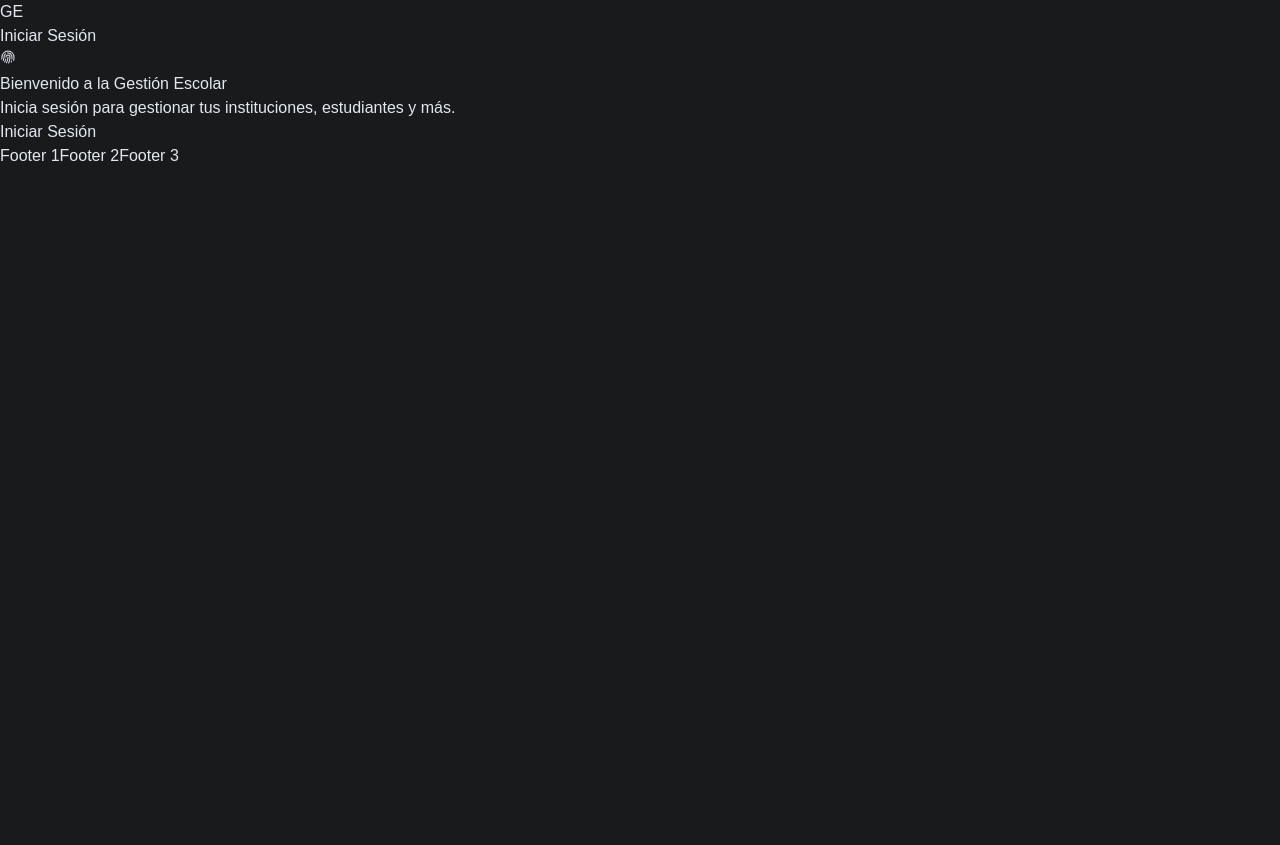
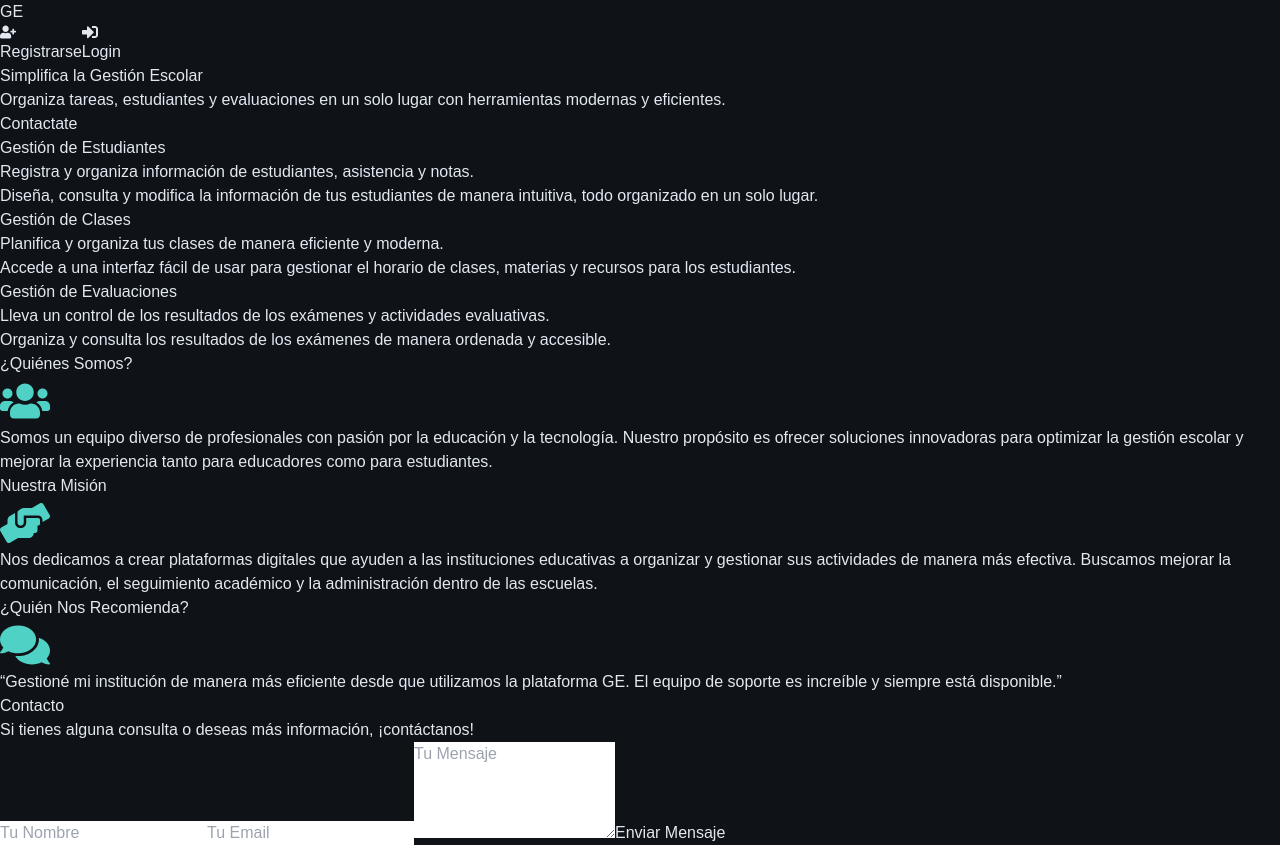
Before and after one commit to GRAMAPHENIA/ge-gestion-escolar-web-app, a Next.js app: page / in a window 1280 px wide. Before the commit the page ends 800 px from the top, so only its background shows below. Built offline with nearby package versions, Linux system fonts and the light colour scheme; no server answers.

Commit message:
mods-page

```diff
--- a/src/app/(routes)/tablero/page.tsx
+++ b/src/app/(routes)/tablero/page.tsx
@@ -198,7 +198,7 @@ const Dashboard = () => {
             <div className="border-b border-gray-700 mt-2"></div>
           </div>
 
-           {/* Primary Panel */}
+          {/* Primary Panel */}
 
           {/* Opciones del menú */}
           <div className="flex flex-col space-y-2 p-2">
--- a/src/app/globals.css
+++ b/src/app/globals.css
@@ -3,13 +3,13 @@
 @tailwind utilities;
 
 :root {
-  --background: #191a1c;
+  --background: #0f1318;
   --foreground: #e2e8f0;
 }
 
 @media (prefers-color-scheme: dark) {
   :root {
-    --background: #0a0a0a;
+    --background: #0f1318;
     --foreground: #ededed;
   }
 }
--- a/src/app/page.tsx
+++ b/src/app/page.tsx
@@ -1,14 +1,17 @@
-// pages/index.tsx
 "use client";
 
 import { useEffect, useState } from "react";
+import { useRouter } from "next/navigation";
+import { FaUsers, FaHandsHelping, FaComments } from "react-icons/fa";
+import { FaUserPlus, FaSignInAlt } from "react-icons/fa"; // Íconos para el dashboard
 import { supabase } from "@/supabase/supabaseClient";
 import { User } from "@supabase/supabase-js";
-import { GoSignOut } from "react-icons/go";
-import { PiFingerprint } from "react-icons/pi";
+import { MdAccountCircle } from "react-icons/md"; // Icono para el avatar
 
-export default function Home() {
-  const [user, setUser] = useState<User | null>(null); // Tipo explícito para el usuario
+const Home: React.FC = () => {
+  const [user, setUser] = useState<User | null>(null);
+  const [isMenuOpen, setIsMenuOpen] = useState(false);
+  const router = useRouter();
 
   useEffect(() => {
     const fetchUser = async () => {
@@ -25,100 +28,264 @@ export default function Home() {
     );
 
     return () => {
-      authListener.subscription.unsubscribe(); // Limpieza del listener
+      authListener.subscription.unsubscribe();
     };
   }, []);
 
-  // Función para cerrar sesión
+  const handleLoginRedirect = () => {
+    router.push("/inicio-de-sesion");
+  };
+
+  const handleRegisterRedirect = () => {
+    router.push("/registro");
+  };
 
   const handleLogout = async () => {
     const { error } = await supabase.auth.signOut();
     if (error) alert("Error al cerrar sesión");
-    setUser(null); // Asegurarse de que el estado del usuario se actualice
+    setUser(null);
   };
 
-  // Funciones para redirigir al inicio de sesión y al tablero
-  const handleLoginRedirect = () => {
-    window.location.href = "/inicio-de-sesion"; // Redirige a la página de login
+  const handleDashboardRedirect = () => {
+    router.push("/tablero");
   };
 
-  // Función para redirigir al tablero
-  const handleDashboardRedirect = () => {
-    window.location.href = "/tablero"; // Redirige al tablero del usuario
+  const handleScrollToForm = () => {
+    const formSection = document.getElementById("contact-form");
+    if (formSection) {
+      formSection.scrollIntoView({ behavior: "smooth" });
+    }
   };
 
-  // Contenido de la página
+  const toggleMenu = () => setIsMenuOpen(!isMenuOpen);
+
   return (
-    <div className="grid grid-rows-[auto_1fr_20px] items-center justify-items-center min-h-screen p-8 pb-20 gap-16 sm:p-20 font-[family-name:var(--font-geist-sans)] bg-gray-900 text-gray-200">
-      {/* Barra Superior */}
-      <header className="w-full flex justify-between items-center px-8 py-4 bg-gray-800 shadow-md rounded">
+    <div className="min-h-screen flex flex-col mx-auto text-gray-200 px-8 sm:px-20 pt-8 max-w-7xl">
+      {/* Header */}
+      <header className="w-full flex justify-between items-center py-4 mb-8 p-4">
         <h1 className="text-4xl font-bold text-teal-400">GE</h1>
         <div>
           {user ? (
-            <div className="flex items-center gap-4">
+            <div className="flex items-center gap-4 relative">
               <span className="text-sm">Hola, {user.email}</span>
+
+              {/* Avatar with Dropdown */}
+              <div className="relative">
+                <button
+                  onClick={toggleMenu}
+                  className="flex items-center justify-center w-10 h-10 rounded-full bg-teal-600 hover:bg-teal-500 text-white"
+                >
+                  <MdAccountCircle size={24} />
+                </button>
+
+                {isMenuOpen && (
+                  <div className="absolute right-0 mt-2 w-48 bg-gray-800 rounded-lg shadow-lg z-10 border border-gray-700 p-4 space-y-2">
+                    <button
+                      onClick={handleDashboardRedirect}
+                      className="w-full px-4 py-2 text-left text-gray-200 hover:bg-teal-500/50 rounded-lg border border-gray-700"
+                    >
+                      Ir al Dashboard
+                    </button>
                     <button
                       onClick={handleLogout}
-                className="flex items-center px-2 py-2 text-left bg-rose-600/20 hover:bg-rose-500/20 text-rose-400 hover:text-rose-300 transition duration-100 rounded-md"
+                      className="w-full px-4 py-2 text-left text-gray-200 hover:bg-rose-500/50 rounded-lg border border-gray-700"
                     >
-                <GoSignOut />
+                      Cerrar sesión
                     </button>
                   </div>
+                )}
+              </div>
+            </div>
           ) : (
-            <div className="flex items-center space-x-6">
-              <p>Iniciar Sesión</p>
+            <div className="flex gap-4">
+              <button
+                onClick={handleRegisterRedirect}
+                className="flex items-center px-4 py-2 bg-teal-600/20 hover:bg-teal-500/20 text-teal-400 hover:text-teal-300 transition duration-100 rounded-md"
+              >
+                <FaUserPlus /> <span className="ml-2">Registrarse</span>
+              </button>
               <button
                 onClick={handleLoginRedirect}
-                className="flex items-center px-2 py-2 text-left bg-teal-600/20 hover:bg-teal-500/20 text-teal-400 hover:text-teal-300 transition duration-100 rounded-md"
+                className="flex items-center px-4 py-3 bg-cyan-600/20 hover:bg-cyan-500/20 text-cyan-400 hover:cyan-teal-300 transition duration-100 rounded-md"
               >
-               <PiFingerprint />
+                <FaSignInAlt /><span className="ml-2">Login</span>
               </button>
             </div>
           )}
         </div>
       </header>
 
-      {/* Contenido Principal */}
-      <main className="flex flex-col gap-8 row-start-2 items-center sm:items-start">
+      {/* Hero Section */}
+      <section className="min-h-40 flex items-center justify-center bg-gradient-to-r from-teal-600/30 via-slate-700/50 to-slate-800 rounded-lg shadow-lg text-center mb-8 p-10">
+        <div>
+          <h2 className="text-5xl font-bold text-white mb-4">
+            Simplifica la Gestión Escolar
+          </h2>
+          <p className="text-lg text-gray-200 mb-8">
+            Organiza tareas, estudiantes y evaluaciones en un solo lugar con
+            herramientas modernas y eficientes.
+          </p>
           {user ? (
-          <div className="text-center">
-            <h2 className="text-2xl">Bienvenido de nuevo, {user.email}</h2>
-            <p>Accede a tu tablero para gestionar tus actividades.</p>
             <button
               onClick={handleDashboardRedirect}
-              className="flex items-center mx-auto mt-8 px-4 py-2 text-left bg-teal-600/20 hover:bg-teal-500/20 text-teal-400 hover:text-teal-300 transition duration-100 rounded-md"
+              className="flex mx-auto items-center px-4 py-2 bg-cyan-600/20 hover:bg-cyan-500/20 text-cyan-400 hover:text-cyan-300 transition duration-100 rounded-md"
             >
-              Ir al Tablero
+              Acceder al Dashboard
             </button>
+          ) : (
+            <button
+              onClick={handleScrollToForm}
+              className="flex mx-auto items-center px-4 py-2 bg-cyan-600/20 hover:bg-cyan-500/20 text-cyan-400 hover:text-cyan-300 transition duration-100 rounded-md"
+            >
+              Contactate
+            </button>
+          )}
         </div>
-        ) : (
-          <div className="text-center">
-            <h2 className="text-2xl">Bienvenido a la Gestión Escolar</h2>
-            <p>
-              Inicia sesión para gestionar tus instituciones, estudiantes y más.
+      </section>
+
+      {/* Features Section */}
+      <section className="flex flex-col gap-8">
+        {/* Gestión de Estudiantes */}
+        <div className="flex flex-col sm:flex-row items-center sm:items-stretch gap-8">
+          <div className="flex-1 flex flex-col justify-center px-8 sm:px-20 bg-teal-600/30 text-left rounded-lg">
+            <h3 className="text-4xl font-bold text-teal-400 mb-4">
+              Gestión de Estudiantes
+            </h3>
+            <p className="text-lg text-gray-400">
+              Registra y organiza información de estudiantes, asistencia y
+              notas.
             </p>
+          </div>
+          <div className="flex-1 flex justify-center items-center bg-slate-800 rounded-lg">
+            <p className="text-lg text-gray-300 p-8 sm:p-16 text-right">
+              Diseña, consulta y modifica la información de tus estudiantes de
+              manera intuitiva, todo organizado en un solo lugar.
+            </p>
+          </div>
+        </div>
+
+        {/* Gestión de Clases */}
+        <div className="flex flex-col sm:flex-row-reverse items-center sm:items-stretch gap-8">
+          <div className="flex-1 flex flex-col justify-center px-8 sm:px-20 bg-teal-600/30 text-left rounded-lg">
+            <h3 className="text-4xl font-bold text-teal-400 mb-4">
+              Gestión de Clases
+            </h3>
+            <p className="text-lg text-gray-400">
+              Planifica y organiza tus clases de manera eficiente y moderna.
+            </p>
+          </div>
+          <div className="flex-1 flex justify-center items-center bg-slate-800 rounded-lg">
+            <p className="text-lg text-gray-300 p-8 sm:p-16">
+              Accede a una interfaz fácil de usar para gestionar el horario de
+              clases, materias y recursos para los estudiantes.
+            </p>
+          </div>
+        </div>
+
+        {/* Gestión de Evaluaciones */}
+        <div className="flex flex-col sm:flex-row items-center sm:items-stretch gap-8">
+          <div className="flex-1 flex flex-col justify-center px-8 sm:px-20 bg-teal-600/30 text-left rounded-lg">
+            <h3 className="text-4xl font-bold text-teal-400 mb-4">
+              Gestión de Evaluaciones
+            </h3>
+            <p className="text-lg text-gray-400">
+              Lleva un control de los resultados de los exámenes y actividades
+              evaluativas.
+            </p>
+          </div>
+          <div className="flex-1 flex justify-center items-center bg-slate-800 rounded-lg">
+            <p className="text-lg text-gray-300 p-8 sm:p-16 text-right">
+              Organiza y consulta los resultados de los exámenes de manera
+              ordenada y accesible.
+            </p>
+          </div>
+        </div>
+
+        {/* Quienes Somos Section */}
+        <div className="bg-gradient-to-r from-teal-600/30 via-slate-700/50 to-slate-800 rounded-lg shadow-lg p-8">
+          <h3 className="text-4xl font-bold text-teal-400 mb-4 text-center">
+            ¿Quiénes Somos?
+          </h3>
+          <div className="flex items-center gap-6 mb-6 justify-center">
+            <FaUsers size={50} color="#4fd1c5" />
+            <p className="text-lg text-gray-400 max-w-lg text-center">
+              Somos un equipo diverso de profesionales con pasión por la
+              educación y la tecnología. Nuestro propósito es ofrecer soluciones
+              innovadoras para optimizar la gestión escolar y mejorar la
+              experiencia tanto para educadores como para estudiantes.
+            </p>
+          </div>
+        </div>
+
+        {/* Nuestra Misión Section */}
+        <div className="bg-gradient-to-l from-teal-600/30 via-slate-700/50 to-slate-800 rounded-lg shadow-lg p-8">
+          <h3 className="text-4xl font-bold text-teal-400 mb-4 text-center">
+            Nuestra Misión
+          </h3>
+          <div className="flex items-center gap-6 mb-6 justify-center">
+            <FaHandsHelping size={50} color="#4fd1c5" />
+            <p className="text-lg text-gray-400 max-w-lg text-center">
+              Nos dedicamos a crear plataformas digitales que ayuden a las
+              instituciones educativas a organizar y gestionar sus actividades
+              de manera más efectiva. Buscamos mejorar la comunicación, el
+              seguimiento académico y la administración dentro de las escuelas.
+            </p>
+          </div>
+        </div>
+
+        {/* Testimonios Section */}
+        <div className="bg-gradient-to-r from-teal-600/30 via-slate-700/50 to-slate-800 rounded-lg shadow-lg p-8">
+          <h3 className="text-4xl font-bold text-teal-400 mb-4 text-center">
+            ¿Quién Nos Recomienda?
+          </h3>
+          <div className="flex items-center gap-6 mb-6 justify-center">
+            <FaComments size={50} color="#4fd1c5" />
+            <p className="text-lg text-gray-400 max-w-lg text-center">
+              “Gestioné mi institución de manera más eficiente desde que
+              utilizamos la plataforma GE. El equipo de soporte es increíble y
+              siempre está disponible.”
+            </p>
+          </div>
+        </div>
+
+        {/* Contact Form */}
+        <div
+          id="contact-form"
+          className="bg-slate-800 rounded-lg shadow-lg p-8 mb-8"
+        >
+          <h3 className="text-4xl font-bold text-teal-400 mb-4 text-center">
+            Contacto
+          </h3>
+          <p className="text-lg text-gray-400 mb-6 text-center">
+            Si tienes alguna consulta o deseas más información, ¡contáctanos!
+          </p>
+          <form className="flex flex-col gap-4">
+            <input
+              type="text"
+              placeholder="Tu Nombre"
+              className="px-4 py-2 rounded-md bg-gray-700 text-gray-200"
+            />
+            <input
+              type="email"
+              placeholder="Tu Email"
+              className="px-4 py-2 rounded-md bg-gray-700 text-gray-200"
+            />
+            <textarea
+              placeholder="Tu Mensaje"
+              className="px-4 py-2 rounded-md bg-gray-700 text-gray-200"
+              rows={4}
+            />
             <button
-              onClick={handleLoginRedirect}
-              className="flex items-center mx-auto mt-8 px-4 py-2 text-left bg-teal-600/20 hover:bg-teal-500/20 text-teal-400 hover:text-teal-300 transition duration-100 rounded-md"
+              type="submit"
+              className="px-4 py-2 bg-teal-600/20 hover:bg-teal-500/20 text-teal-400 hover:text-teal-300 transition duration-100 rounded-md"
             >
-              Iniciar Sesión
+              Enviar Mensaje
             </button>
+          </form>
         </div>
-        )}
-      </main>
-
-      {/* Footer */}
-      <footer className="row-start-3 flex gap-6 flex-wrap items-center justify-center">
-        <a className="text-teal-400 hover:underline" href="#">
-          Footer 1
-        </a>
-        <a className="text-teal-400 hover:underline" href="#">
-          Footer 2
-        </a>
-        <a className="text-teal-400 hover:underline" href="#">
-          Footer 3
-        </a>
-      </footer>
+      </section>
     </div>
   );
-}
+};
+
+export default Home;
```
Lines whose indentation alone changed are shown as unchanged.
